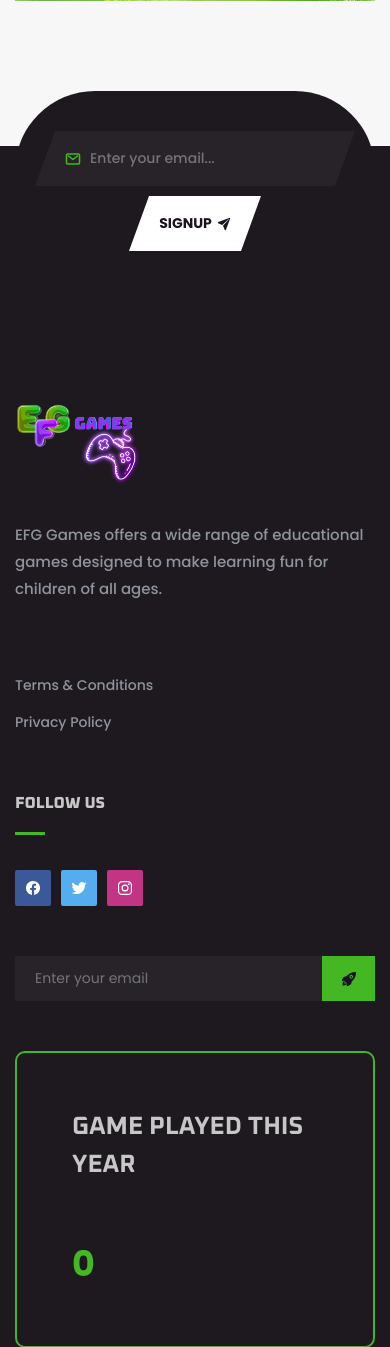
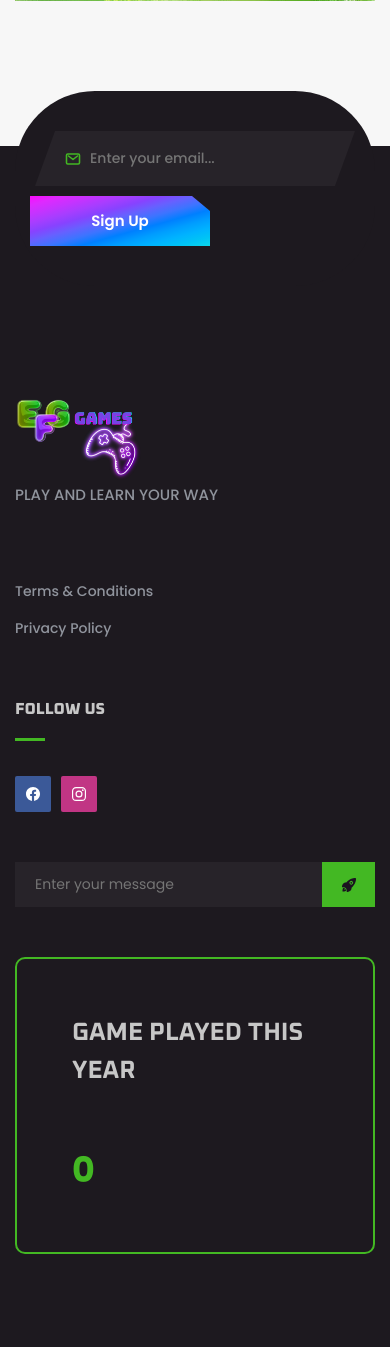
Before and after one commit to HaiderAziz428/Kids-Game-Website, a PHP site: page / in a window 390 px wide. Shown: the part 3169-4516 px from the top of the page. Run offline with PHP 8.4, Linux system fonts and the light colour scheme.

Commit message:
Updated feature X

```diff
--- a/Scramble-Math.html
+++ b/Scramble-Math.html
@@ -86,7 +86,7 @@
     <div id="game-container">
 
       <div class="iframe-container">
-         <iframe id="game-frame" src="https://i.simmer.io/@haideraziz/scramb-math" frameborder="0" allowfullscreen></iframe>
+         <iframe id="game-frame" src="https://itch.io/embed-upload/10482974?color=333333" frameborder="0" allowfullscreen></iframe>
          <button id="fullscreen-btn" class="control-btn" onclick="toggleFullscreen()">
           <i class="fas fa-expand-alt fa-2x"></i>
         </button>
--- a/assets/css/style.css
+++ b/assets/css/style.css
@@ -253,9 +253,7 @@ body {
   clip-path: var(--clip-path-3);
   overflow: hidden;
 }
-.bt {
-  display: none;
-}
+
 
 @media (min-width: 992px) {
 .bt {
@@ -348,11 +346,14 @@ iframe {
 }
 
 .logo{
+  height: 87px;
+    width: 107px;
+  object-fit:cover;
+}
+.footerlogo{
   height: 115px;
   width: 128px;
-  object-fit:cover;
-
-}
+    object-fit:cover;}
 .container { padding-inline: 15px; }
 
 .section { padding-block: var(--section-padding); }
@@ -1160,6 +1161,7 @@ iframe {
 
 .newsletter .email-field {
   font-size: var(--fs-9);
+
   color: var(--white);
   font-weight: var(--fw-500);
   padding: 17px 45px;
@@ -1302,6 +1304,7 @@ iframe {
 .footer-newsletter .email-field {
   background-color: var(--raisin-black-4);
   padding: 12px 20px;
+
   padding-inline-end: 60px;
   font-size: var(--fs-9);
   color: var(--white);
@@ -1537,14 +1540,11 @@ iframe {
 
   .newsletter-form {
     display: flex;
-    gap: 10px;
+    gap: 30px;
     max-width: 500px;
     width: 100%;
     margin-inline: auto;
   }
-
-
-
   /**
    * FOOTER
    */
@@ -1575,7 +1575,20 @@ iframe {
   }
 
 }
-
+@media (max-width: 767px) {
+  .newsletter-form {
+      display: flex;
+      gap: 10px;
+      max-width: 500px;
+      width: 100%;
+      margin-inline: auto;
+  }
+}
+@media (max-width: 450px) {
+  .newsletter-form {
+      display: block;
+  }
+}
 
 
 
@@ -1879,7 +1892,7 @@ iframe {
 
   .newsletter-card {
     display: flex;
-    justify-content: space-between;
+    justify-content: center;
     align-items: center;
     padding-inline: 70px;
   }
--- a/index.html
+++ b/index.html
@@ -48,16 +48,21 @@
             <li class="navbar-item">
               <a href="#arcade" class="navbar-link skewBg" data-nav-link>Play Now</a>
             </li>
-            <li class="navbar-item">
-              <a href="#" class="navbar-link skewBg" data-nav-link id="about-link">About</a>
-            </li>
+
 
 
             <li class="navbar-item">
               <a href="#" class="navbar-link skewBg" data-nav-link>Search  🔍</a>
             </li>
+            <li class="navbar-item">
+              <a href="#" class="navbar-link skewBg" data-nav-link>Sign UP</a>
+            </li>
+            <li class="navbar-item">
+              <a href="#" class="navbar-link skewBg" data-nav-link id="about-link">About</a>
+            </li>
+
             <div class="header-actions">
-              <a href="#" class="bt" data-btn="" style="--top: 36px; --left: 106px;">Sign Up</a>
+              <a href="#" class="bt" data-btn="" style="--top: 36px; --left: 106px;">Sign In</a>
 
               </div>
           </ul>
@@ -104,7 +109,7 @@
 
           <div class="hero-content">
 
-            <p class="hero-subtitle">Game and learn your way</p>
+            <p class="hero-subtitle">Play and learn your way</p>
 
             <h1 class="h1 hero-title">
               Fun educational  <span class="span"> games
@@ -113,7 +118,6 @@
 
 
 
-            <button class="btn skewBg">Sign Up</button>
 
           </div>
 
@@ -185,7 +189,7 @@
                 <div class="card-content">
 
                   <h3 class="h3">
-                    <a href="#" class="card-title" tabindex="-1">
+                    <a href="./Baloon-Math.html" class="card-title" tabindex="-1">
                       Balloon <span class="span">Math</span>
                     </a>
                   </h3>
@@ -237,10 +241,7 @@
 
           <div class="newsletter-card">
 
-            <div class="header-actions">
-              <a href="#" class="bt" data-btn="" style="--top: 36px; --left: 106px;">Sign Up</a>
 
-              </div>
 
             <form action="" class="newsletter-form">
 
@@ -251,11 +252,11 @@
                 <ion-icon name="mail-outline"></ion-icon>
               </div>
 
-              <button type="submit" class="btn newsletter-btn skewBg">
-                <span class="span">SignUp</span>
 
-                <ion-icon name="paper-plane" aria-hidden="true"></ion-icon>
-              </button>
+              <div class="header-actions">
+                <a href="#" class="bt" data-btn="" style="--top: 36px; --left: 106px;">Sign Up</a>
+
+                </div>
 
             </form>
 
@@ -282,9 +283,9 @@
 
         <div class="footer-brand">
 
-          <img class="logo" src="./assets/images/EFG_Games.jpg" alt="logo" >
+          <img class="footerlogo" src="./assets/images/EFG_Games.jpg" alt="logo" >
           <p class="footer-text">
-            EFG Games offers a wide range of educational games designed to make learning fun for children of all ages.   </div>
+            PLAY AND LEARN YOUR WAY  </div>
 
 
         <ul class="footer-list">
@@ -309,16 +310,12 @@
             <ul class="social-list">
 
               <li>
-                <a href="#" class="social-link" style="background-color: #3b5998">
+                <a href="https://www.facebook.com/share/MDFf4uPskdDnyvDY/?mibextid=LQQJ4d" class="social-link" style="background-color: #3b5998">
                   <ion-icon name="logo-facebook"></ion-icon>
                 </a>
               </li>
 
-              <li>
-                <a href="#" class="social-link" style="background-color: #55acee">
-                  <ion-icon name="logo-twitter"></ion-icon>
-                </a>
-              </li>
+
 
 
               <li>
@@ -332,7 +329,7 @@
 
 
             <form action="" class="footer-newsletter">
-              <input type="email" name="email_address" aria-label="email" placeholder="Enter your email" required
+              <input type="email" name="email_address" aria-label="email" placeholder="Enter your message" required
                 class="email-field">
 
               <button type="submit" class="footer-btn" aria-label="submit">
```
